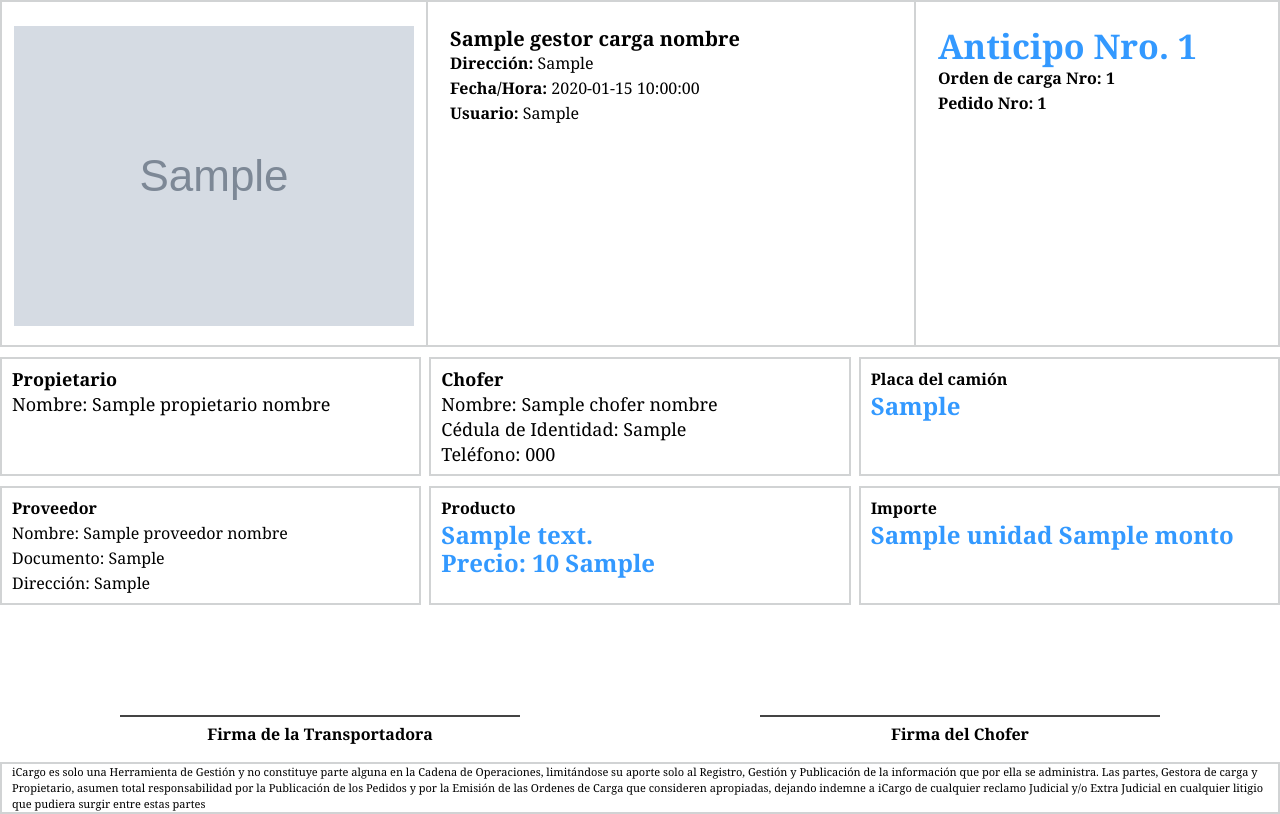
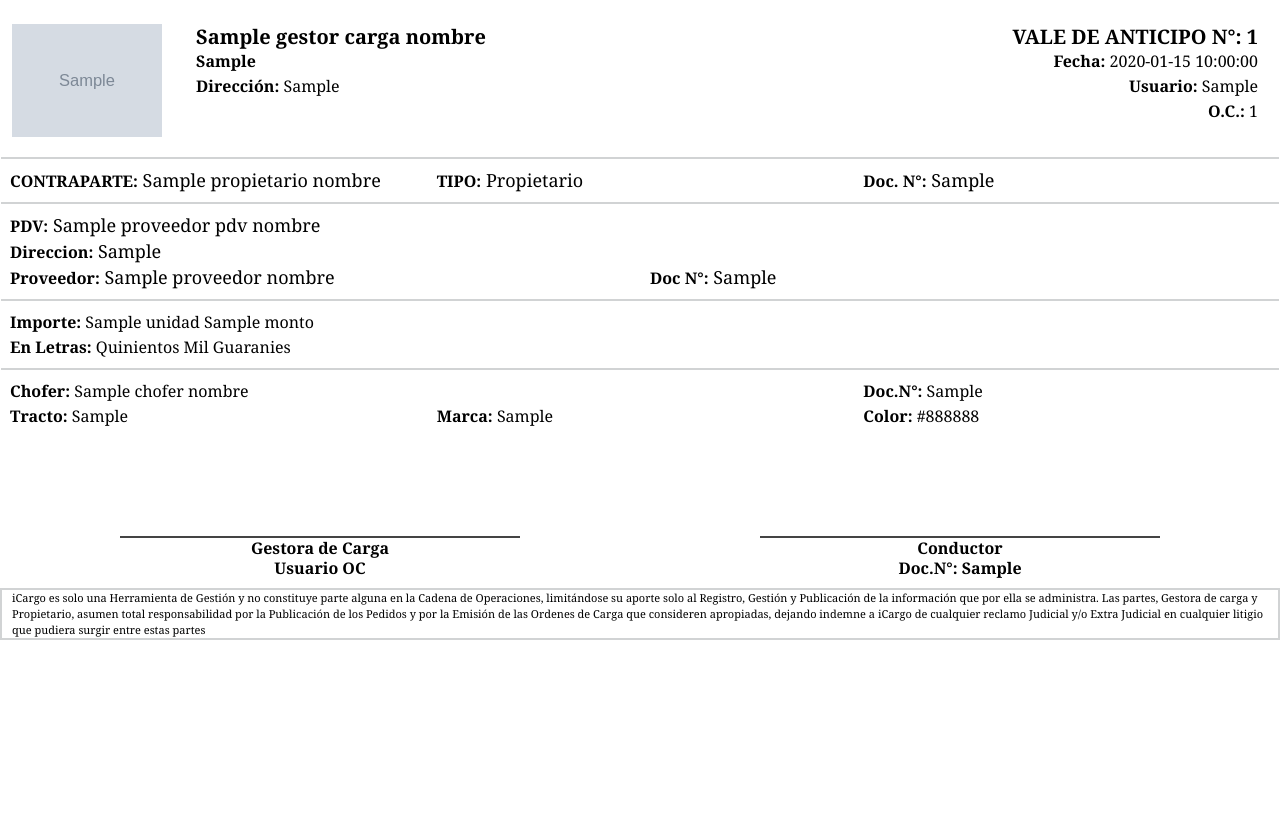
Before and after one commit to marceloalvarezcds/icargo-backend, a Python web app: template app/templates/pdf_anticipo.html in a window 1280 px wide. After the commit the page ends 640 px from the top, so only its background shows below. Run offline with Jinja, Linux system fonts and the light colour scheme; the template is opened without the code that fills it: most values are stand-ins (such as "Sample title", 1, 10 or a date in 2020); grey boxes marked "Sample" are stand-in pictures.

Commit message:
ajuste pdf anticipos

```diff
--- a/app/templates/pdf_anticipo.html
+++ b/app/templates/pdf_anticipo.html
@@ -56,7 +56,7 @@
 
     .firma p {
       text-align: center;
-      line-height: 35px;
+      line-height: 20px;
     }
 
     .fs1 {
@@ -151,14 +151,41 @@
     .table0 .td:last-of-type {
       width: 366px;
     }
+
+    .align-down {
+      align-self: flex-end;
+    }
+
+    .gestor-logo{
+      img {
+        width: 150px;
+      }
+    }
+
+    .logo-container{
+      img {
+        width: 120px;
+      }
+    }
+
+    .text-right{
+      text-align: right;
+    }
+
+    hr {
+      border: 1px solid #d1d3d4;
+      margin: 1px;
+    }
+
   </style>
 </head>
 
 <body>
   {% for x in times %}
   <div>
+
     <div class="table table0 fs2">
-      <div class="box td gestor-logo">
+      <div class="td gestor-logo">
         {% if gestor_carga_logo %}
         <img src="{{gestor_carga_logo}}" />
         {% else %}
@@ -168,77 +195,132 @@
         </div>
         {% endif %}
       </div>
-      <div class="box td flex1">
+      <div class="td flex1">
         <p class="bold fs3 lh3">{{gestor_carga_nombre}}</p>
         <p class="fs5 lh3">
-          <span class="bold fs5 lh3">Dirección: </span
-          >{{gestor_carga_direccion}}
+          <span class="bold fs5 lh3">{{gestor_carga_documento}}</span>
         </p>
         <p class="fs5 lh3">
-          <span class="bold fs5 lh3">Fecha/Hora: </span>{{anticipo_fecha}}
+          <span class="bold fs5 lh3">Dirección: </span>
+          {{gestor_carga_direccion}}
         </p>
-        <p class="fs5 lh3">
+      </div>
+      <div class="td flex1">
+        <p class="bold fs3 lh3 text-right">VALE DE ANTICIPO N°: {{id}}</p>
+        <p class="fs5 lh3 text-right">
+          <span class="bold fs5 lh3">Fecha: </span>{{anticipo_fecha}}
+        </p>
+        <p class="fs5 lh3 text-right">
           <span class="bold fs5 lh3">Usuario: </span>{{anticipo_usuario}}
         </p>
-      </div>
-      <div class="box td">
-        <p class="blue bold fs1 lh1">Anticipo Nro. {{id}}</p>
-        <p class="bold fs5 lh3">
-          Orden de carga Nro:
-          <span class="fs5 lh3">{{orden_carga_id}}</span>
-        </p>
-        <p class="bold fs5 lh3">
-          Pedido Nro: <span class="fs5 lh3">{{flete_id}}</span>
+        <p class="fs5 lh3 text-right">
+          <span class="bold fs5 lh3">O.C.: </span>{{orden_carga_id}}
         </p>
       </div>
     </div>
-    <div class="gap table mt10">
-      <div class="box flex1 td">
-        <p class="bold fs4 lh3">Propietario</p>
-        <p class="fs4 lh3">Nombre: {{propietario_nombre}}</p>
+
+    <hr>
+
+    <div class="gap table">
+
+      <div class="flex1 td">
+        <p class="fs4 lh3">
+          <span  class="bold fs5 lh3">CONTRAPARTE:</span> {{propietario_nombre}}
+        </p>
       </div>
-      <div class="box flex1 td">
-        <p class="bold fs4 lh3">Chofer</p>
+      <div class="flex1 td">
         <p class="fs4 lh3">
-          Nombre: {{chofer_nombre}}
+          <span  class="bold fs5 lh3">TIPO:</span> Propietario
+        </p>
+      </div>
+      <div class="flex1 td">
+        <p class="fs4 lh3">
+          <span  class="bold fs5 lh3">Doc. N°:</span> {{propietario_documento}}
+        </p>
+      </div>
+
+    </div>
+
+    <hr>
+
+    <div class="gap table">
+
+      <div class="flex1 td">
+        <p class="fs4 lh3">
+          <span  class="bold fs5 lh3">PDV:</span> {{proveedor_pdv_nombre}}
         </p>
         <p class="fs4 lh3">
-          Cédula de Identidad: {{chofer_numero_documento}}
+          <span  class="bold fs5 lh3">Direccion:</span> {{proveedor_direccion}}
         </p>
-        <p class="fs4 lh3">Teléfono: {{chofer_telefono}}</p>
+        <p class="fs4 lh3">
+          <span  class="bold fs5 lh3">Proveedor:</span> {{proveedor_nombre}}
+        </p>
       </div>
-      <div class="box flex1 td">
-        <p class="bold fs5 lh3">Placa del camión</p>
-        <p class="blue bold fs2 lh2">{{camion_placa}}</p>
+
+      <div class="flex1 td align-down">
+        <p class="fs4 lh3">
+          <span  class="bold fs5 lh3">Doc N°:</span> {{proveedor_numero_documento}}
+        </p>
+      </div>
+
+    </div>
+
+    <hr>
+
+    <div class="gap table">
+
+      <div class="flex1 td">
+        <p class="fs5 lh3">
+          <span  class="bold fs5 lh3">Importe:</span> {{unidad}} {{monto}}
+        </p>
+        <p class="fs5 lh3">
+          <span  class="bold fs5 lh3">En Letras:</span> Quinientos Mil Guaranies
+        </p>
+      </div>
+
+    </div>
+
+    <hr>
+
+    <div class="gap table">
+
+      <div class="flex1 td">
+        <p class="fs5 lh3">
+          <span  class="bold fs5 lh3">Chofer:</span> {{chofer_nombre}}
+        </p>
+        <p class="fs5 lh3">
+          <span  class="bold fs5 lh3">Tracto:</span> {{camion_placa}}
+        </p>
+      </div>
+
+      <div class="flex1 td align-down">
+        <p class="fs5 lh3">
+          <span  class="bold fs5 lh3">Marca:</span> {{camion_marca}}
+        </p>
+      </div>
+
+      <div class="flex1 td">
+        <p class="fs5 lh3">
+          <span  class="bold fs5 lh3">Doc.N°:</span> {{chofer_numero_documento}}
+        </p>
+        <p class="fs5 lh3">
+          <span  class="bold fs5 lh3">Color:</span> {{camion_color}}
+        </p>
+      </div>
+
+    </div>
+
+    <div class="firma-container">
+      <div class="firma">
+        <p class="bold fs5 lh3">Gestora de Carga</p>
+        <p class="bold fs5 lh3">Usuario OC</p>
+      </div>
+      <div class="firma">
+        <p class="bold fs5 lh3">Conductor</p>
+        <p class="bold fs5 lh3">Doc.N°: {{chofer_numero_documento}}</p>
       </div>
     </div>
-    <div class="gap table">
-      <div class="box flex1 td">
-        <p class="bold fs5 lh3">Proveedor</p>
-        <p class="fs5 lh3">Nombre: {{proveedor_nombre}}</p>
-        <p class="fs5 lh3">Documento: {{proveedor_numero_documento}}</p>
-        <p class="fs5 lh3">Dirección: {{proveedor_direccion}}</p>
-      </div>
-      <div class="box flex1 td">
-        <p class="bold fs5 lh3">Producto</p>
-        <p class="blue bold fs2 lh2">{{insumo_descripcion}}</p>
-        <p class="blue bold fs2 lh2">
-          Precio: {{insumo_precio}} {{insumo_unidad}}
-        </p>
-      </div>
-      <div class="box flex1 td">
-        <p class="bold fs5 lh3">Importe</p>
-        <p class="blue bold fs2 lh2">{{unidad}} {{monto}}</p>
-      </div>
-    </div>
-    <div class="firma-container">
-      <div class="firma">
-        <p class="bold fs5 lh3">Firma de la Transportadora</p>
-      </div>
-      <div class="firma">
-        <p class="bold fs5 lh3">Firma del Chofer</p>
-      </div>
-    </div>
+
     <div class="logo-container table box align-center mt10">
       <p class="fs6 lh4 flex1">
         iCargo es solo una Herramienta de Gestión y no constituye parte alguna
@@ -252,6 +334,7 @@
         entre estas partes
       </p>
     </div>
+
     {% if x == 0 %}
     <div class="dashed"></div>
     {% endif %}
```
Also changed, not shown: app/services/orden_carga_anticipo_retirado.py (+9 -0 lines).
